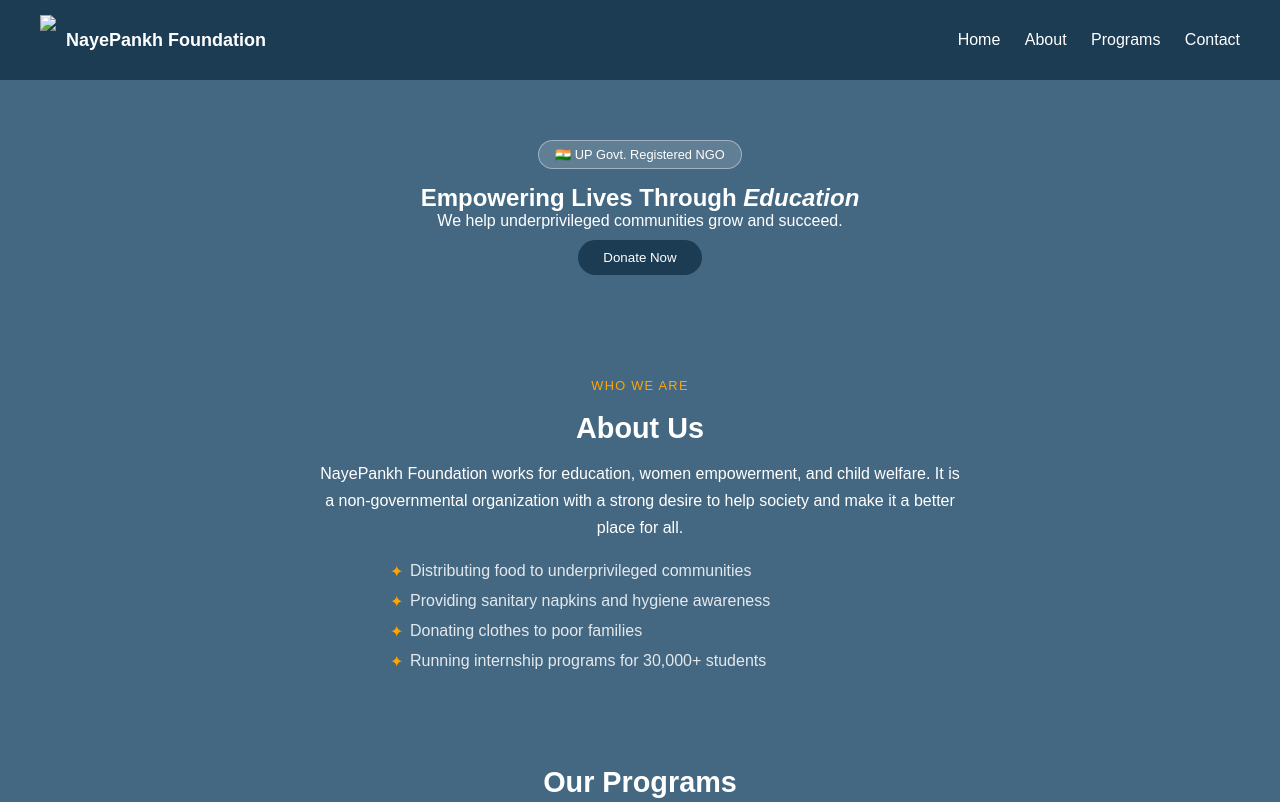
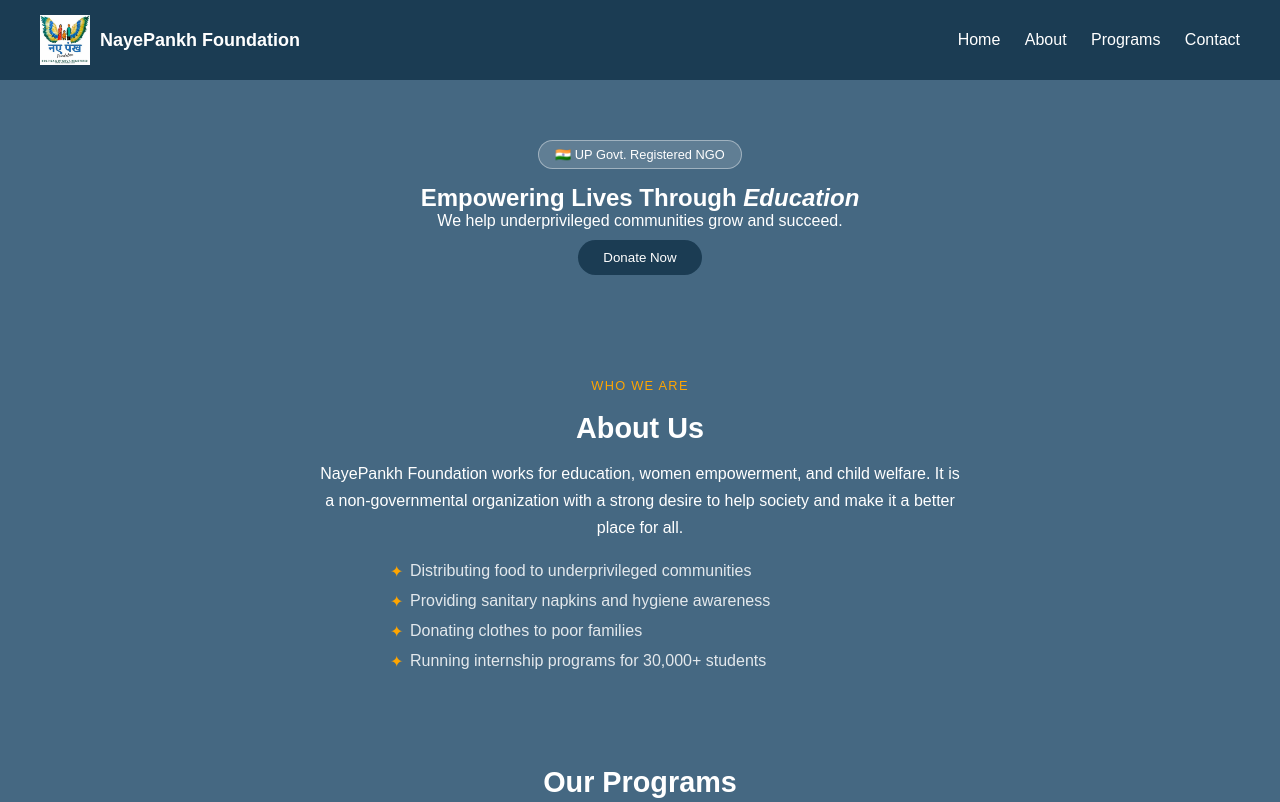
Before and after one commit to student-PunyaP56/naye-pankh-website, a plain HTML site: page index.html in a window 1280 px wide. Shown: the top 802 px of the page. Drawn offline with Linux system fonts and the light colour scheme.

Commit message:
Update index.html

```diff
--- a/index.html
+++ b/index.html
@@ -9,7 +9,7 @@
 <body>
     <div class="navbar">
       <div class="logo-box">
-        <img src="NayePankh logo.avif">
+        <img src="logo.png">
         <span>NayePankh Foundation</span>
       </div>
       <div class="nav-links">
```
